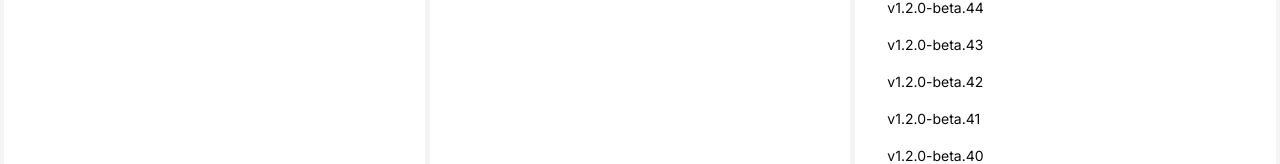
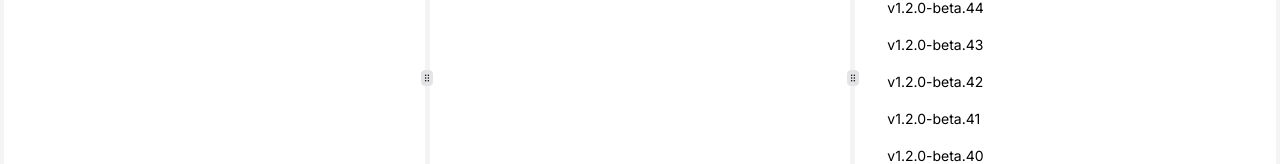
Before and after one commit to latentcat/mdtype, a Next.js app: page / in a window 1280 px wide. Shown: the part 334-498 px from the top of the page. Built offline with nearby package versions, Linux system fonts and the light colour scheme.

Commit message:
update ui

```diff
--- a/src/app/globals.css
+++ b/src/app/globals.css
@@ -9,7 +9,7 @@
     --panel-background: theme('colors.white');
 
     --background: 0 0% 100%;
-    --foreground: 240 10% 3.9%;
+    --foreground: 240 10% 0%;
 
     --card: 0 0% 100%;
     --card-foreground: 240 10% 3.9%;
@@ -43,8 +43,8 @@
     --editor-background: theme('colors.black');
     --panel-background: #191919;
 
-    --background: 240 10% 3.9%;
-    --foreground: 0 0% 98%;
+    --background: 240 10% 0%;
+    --foreground: 0 0% 100%;
 
     --card: 240 10% 3.9%;
     --card-foreground: 0 0% 98%;
--- a/src/components/Content.tsx
+++ b/src/components/Content.tsx
@@ -26,13 +26,13 @@ export default function Content() {
           <MarkdownView />
         </PanelWrapper>
       </ResizablePanel>
-      <ResizableHandle disabled className="opacity-0" />
+      <ResizableHandle disabled={false} withHandle />
       <ResizablePanel className="relative">
         <PanelWrapper>
           Two
         </PanelWrapper>
       </ResizablePanel>
-      <ResizableHandle disabled className="opacity-0" />
+      <ResizableHandle disabled={false} withHandle />
       <ResizablePanel className="relative">
         <PanelWrapper>
           <PreviewView />
--- a/src/components/ui/resizable.tsx
+++ b/src/components/ui/resizable.tsx
@@ -29,7 +29,7 @@ const ResizableHandle = ({
 }) => (
   <ResizablePrimitive.PanelResizeHandle
     className={cn(
-      "relative flex w-px items-center justify-center bg-border after:absolute after:inset-y-0 after:left-1/2 after:w-1 after:-translate-x-1/2 focus-visible:outline-none focus-visible:ring-1 focus-visible:ring-ring focus-visible:ring-offset-1 data-[panel-group-direction=vertical]:h-px data-[panel-group-direction=vertical]:w-full data-[panel-group-direction=vertical]:after:left-0 data-[panel-group-direction=vertical]:after:h-1 data-[panel-group-direction=vertical]:after:w-full data-[panel-group-direction=vertical]:after:-translate-y-1/2 data-[panel-group-direction=vertical]:after:translate-x-0 [&[data-panel-group-direction=vertical]>div]:rotate-90",
+      "relative flex w-px items-center justify-center _bg-border after:absolute after:inset-y-0 after:left-1/2 after:w-1 after:-translate-x-1/2 focus-visible:outline-none focus-visible:ring-1 focus-visible:ring-ring focus-visible:ring-offset-1 data-[panel-group-direction=vertical]:h-px data-[panel-group-direction=vertical]:w-full data-[panel-group-direction=vertical]:after:left-0 data-[panel-group-direction=vertical]:after:h-1 data-[panel-group-direction=vertical]:after:w-full data-[panel-group-direction=vertical]:after:-translate-y-1/2 data-[panel-group-direction=vertical]:after:translate-x-0 [&[data-panel-group-direction=vertical]>div]:rotate-90",
       className
     )}
     {...props}
```
